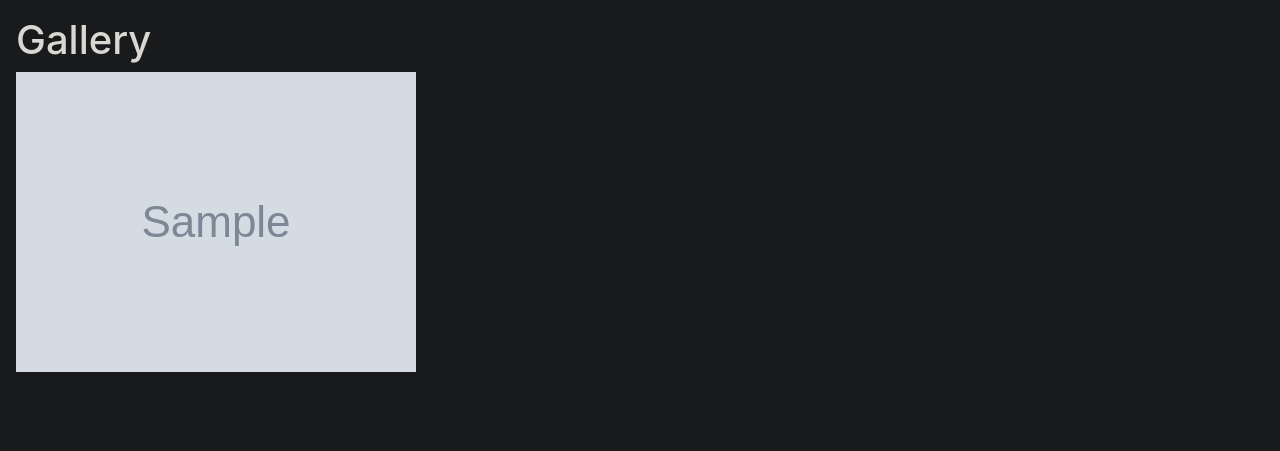
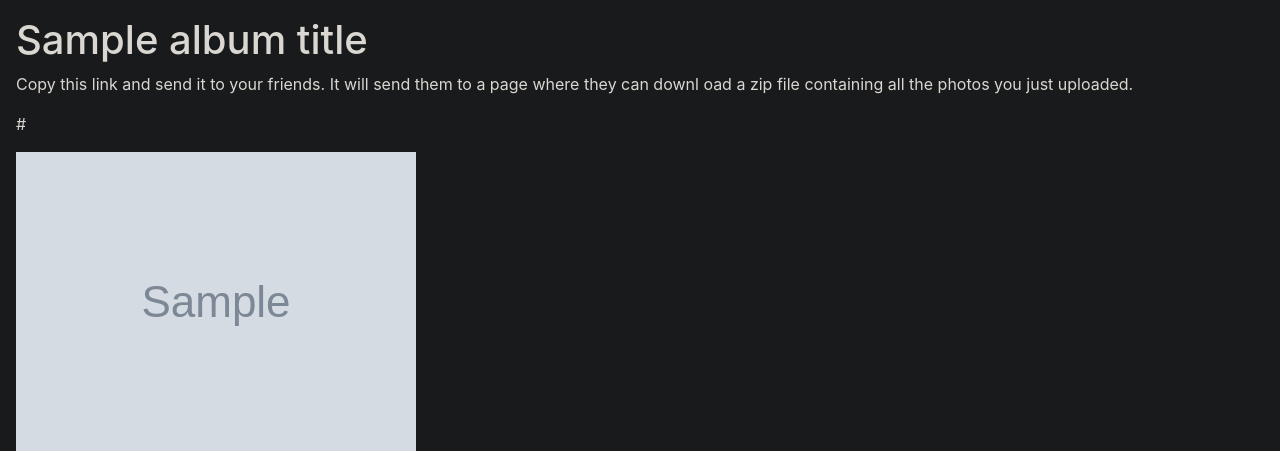
Before and after one commit to fernandogmo/chickenpix, a Django app: template templates/gallery.html in a window 1280 px wide. Shown: the part 56-507 px from the top of the page. Run offline with Django 3.2, Linux system fonts and the light colour scheme; the template is opened without the code that fills it: most values are stand-ins (such as "Sample title", 1, 10 or a date in 2020); grey boxes marked "Sample" are stand-in pictures; some libraries are stand-ins or nearby versions.

Commit message:
Add functionality to display entire gallery along with download link

```diff
--- a/app/urls.py
+++ b/app/urls.py
@@ -17,7 +17,7 @@ urlpatterns = [
         path('download/', views.download_zip, name='download_zip'),
         # path('favicon.ico', RedirectView.as_view(url=settings.STATIC_URL + 'favicon.ico')),
         path('albums/', views.albums, name='albums'),
-        path('gallery/<int:album_id>', views.gallery, name='gallery'),
+        path('gallery/<int:album_id>/<int:archive_id>', views.gallery, name='gallery'),
 ]
 
 urlpatterns += static(settings.MEDIA_URL, document_root=settings.MEDIA_ROOT)
--- a/templates/albums.html
+++ b/templates/albums.html
@@ -6,6 +6,6 @@
 {% block content %}
 <h1>Your Albums</h1>
 {% for album in albums %}
-  <p><a href="/gallery/{{ album.id }}"">{{ album.title }}</a></p>
+  <p><a href="/gallery/{{ album.id }}/{{ album.archive_id.id }}"">{{ album.title }}</a></p>
 {% endfor %}
 {% endblock %}
--- a/templates/gallery.html
+++ b/templates/gallery.html
@@ -4,8 +4,10 @@
 {% block title %}Home · {{ block.super }}{% endblock %}
 
 {% block content %}
-<h1>Gallery</h1>
-{% for thumbnail in thumbnails %}
-  <div><img src="{{ MEDIA_URL }}{{ thumbnail.thumbnail.url }}"/></div>
+<h1>{{ album_title }}</h1>
+<p>Copy this link and send it to your friends. It will send them to a page where they can downl    oad a zip file containing all the photos you just uploaded.</p>
+<p>{{ link.url }}</p>
+{% for image in images %}
+  <div><img src="{{ MEDIA_URL }}{{ image.thumbnail.url }}"/></div>
 {% endfor %}
 {% endblock %}
```
Also changed, not shown: app/models.py (+7 -1 lines), app/views.py (+18 -14 lines).
